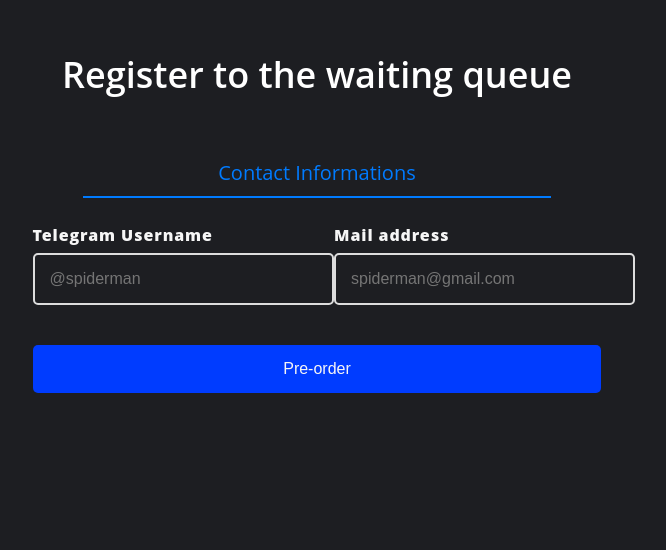
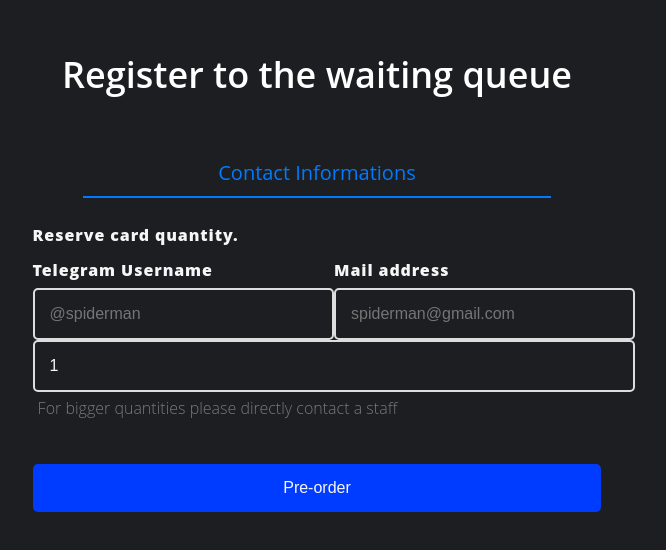
Before and after one commit to Fleyah/-apapapapapdfjs, a plain HTML site: page preorderform.html in a window 1280 px wide. Shown: the top 550 px of the page, without its empty margins (323-989 px from the left). Drawn offline with Linux system fonts and the light colour scheme.

Commit message:
Add files via upload

```diff
--- a/preorderform.html
+++ b/preorderform.html
@@ -40,6 +40,13 @@
         }
 
 
+        .smalld{
+            font-weight: 100;
+            color: #7a7a7a;
+            padding: 0px;
+            margin: 5px;
+        }
+
 
 
 
@@ -55,6 +62,11 @@
             font-size: 36px;
             font-weight: 600;
             margin: 50px 0;
+        }
+
+        .input-group quantity-selector {
+            margin-bottom: 0;
+            padding-bottom: 0;
         }
 
         header>span {
@@ -220,7 +232,7 @@ select:focus+label {
         }
 
         .big{
-            height:400px
+            height:700px
         }
 
     </style>
@@ -258,6 +270,12 @@ select:focus+label {
             console.log('Form submitted');
         }
     </script>
+    <script>
+        const myQuantitySelector = document.getElementById('inputQuantitySelector')
+myQuantitySelector.addEventListener('change', () => {
+  // do something...
+})
+    </script>
 
 
 </head>
@@ -283,6 +301,13 @@ select:focus+label {
                         <label for="lastname">Mail address</label>
                         <input type="text" name="Contact-mail" placeholder="spiderman@gmail.com" required>
                     </div>
+                    <label for="firstname">Reserve card quantity.</label>
+                    <div class="input-group quantity-selector">
+                        <input type="number" id="inputQuantitySelector" class="form-control" aria-live="polite" data-bs-step="counter" name="quantity" title="quantity" value="1" min="1" max="10" step="1" data-bs-round="0" aria-label="Quantity selector">
+
+
+                      </div>
+                      <h4 class="smalld">For bigger quantities please directly contact a staff</h4>
                 </div>
 
    <!--             <div class="row">
```
